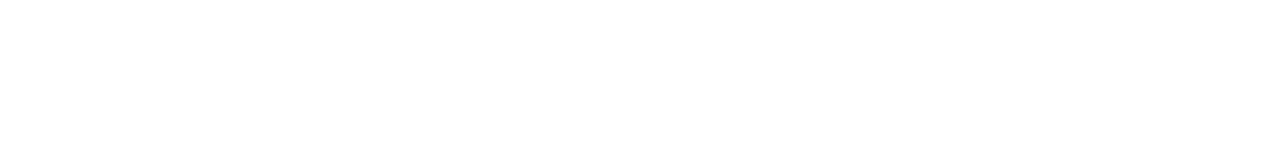
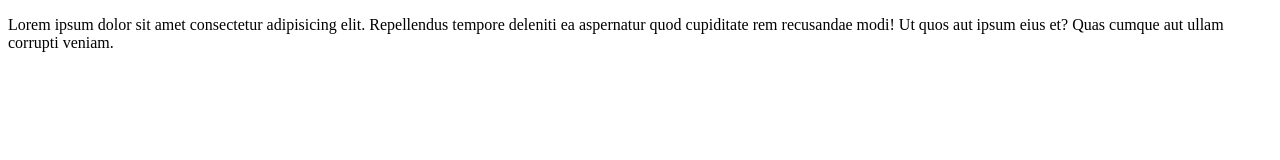
Before and after one commit to A3CODDER/test_repo, a plain HTML site: page mahasiswa.html in a window 1280 px wide. Drawn offline with Linux system fonts and the light colour scheme.

Commit message:
menambahkan paragraf

```diff
--- a/mahasiswa.html
+++ b/mahasiswa.html
@@ -7,6 +7,8 @@
     <meta http-equiv="X-UA-Compatible" content="ie=edge">
     <title>Data Mahasiswa</title>
 </head>
+<p>Lorem ipsum dolor sit amet consectetur adipisicing elit. Repellendus tempore deleniti ea aspernatur quod cupiditate
+    rem recusandae modi! Ut quos aut ipsum eius et? Quas cumque aut ullam corrupti veniam.</p>
 
 <body>
 
```
